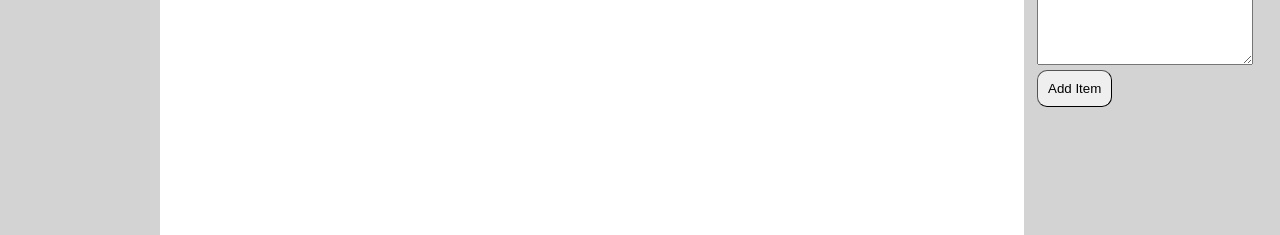
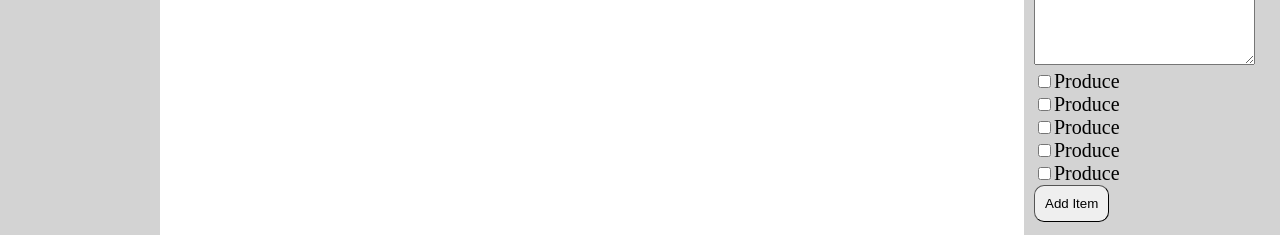
Before and after one commit to cjapar2/Pantry, a React (Create React App) app in the folder frontend/: page /mainlist in a window 1280 px wide. Shown: the part 442-677 px from the top of the page. Built offline with nearby package versions, Linux system fonts and the light colour scheme; no server answers; sample sign-in values are in the browser's storage.

Commit message:
Added checkboxes to rightbar

```diff
--- a/frontend/src/components/Rightbar.css
+++ b/frontend/src/components/Rightbar.css
@@ -79,3 +79,9 @@
   text-align: left;
   display: block;
 }
+
+.rightbar .tagBox{
+  text-align: left;
+  display: inline-block;
+  width: 100%;
+}
--- a/frontend/src/components/Rightbar.js
+++ b/frontend/src/components/Rightbar.js
@@ -101,6 +101,27 @@ export default function Sidebar() {
               placeholder='Write a description for your item...'
               onChange={(e) => setNotes(e.target.value)}/></li>
 
+            <label className='tagBox'>
+              <input type="checkbox" />
+                Produce
+            </label>
+            <label className='tagBox'>
+              <input type="checkbox" />
+                Produce
+            </label>
+            <label className='tagBox'>
+              <input type="checkbox" />
+                Produce
+            </label>
+            <label className='tagBox'>
+              <input type="checkbox" />
+                Produce
+            </label>
+            <label className='tagBox'>
+              <input type="checkbox" />
+                Produce
+            </label>
+
             <li className='buttonLi'>
               <button
                 className='addItemButton'>Add Item</button>
```
